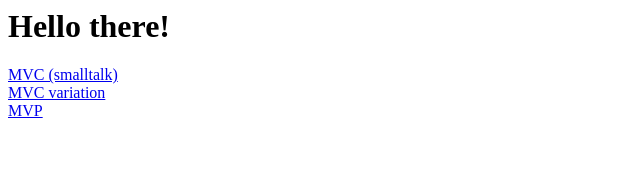
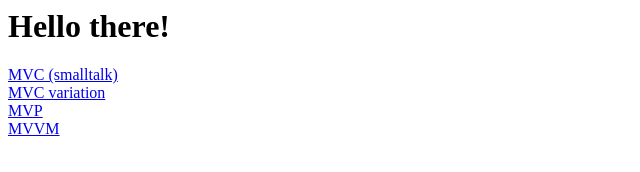
Before and after one commit to tiscarynpact/techshare_mvetc, a plain HTML site: page index.html in a window 1280 px wide. Shown: the full height of the page, 0-640 px from the left. Drawn offline with Linux system fonts and the light colour scheme.

Commit message:
TODO MVVM

```diff
--- a/index.html
+++ b/index.html
@@ -8,6 +8,7 @@
     <div><a href="/mvc.html">MVC (smalltalk)</a></div>
     <div><a href="/mvc2.html">MVC variation</a></div>
     <div><a href="/mvp.html">MVP</a></div>
+    <div><a href="/mvvm.html">MVVM</a></div>
   </body>
 </html>
 <!--
```
Also changed, not shown: mvvm.html (added), mvvm.js (added).
